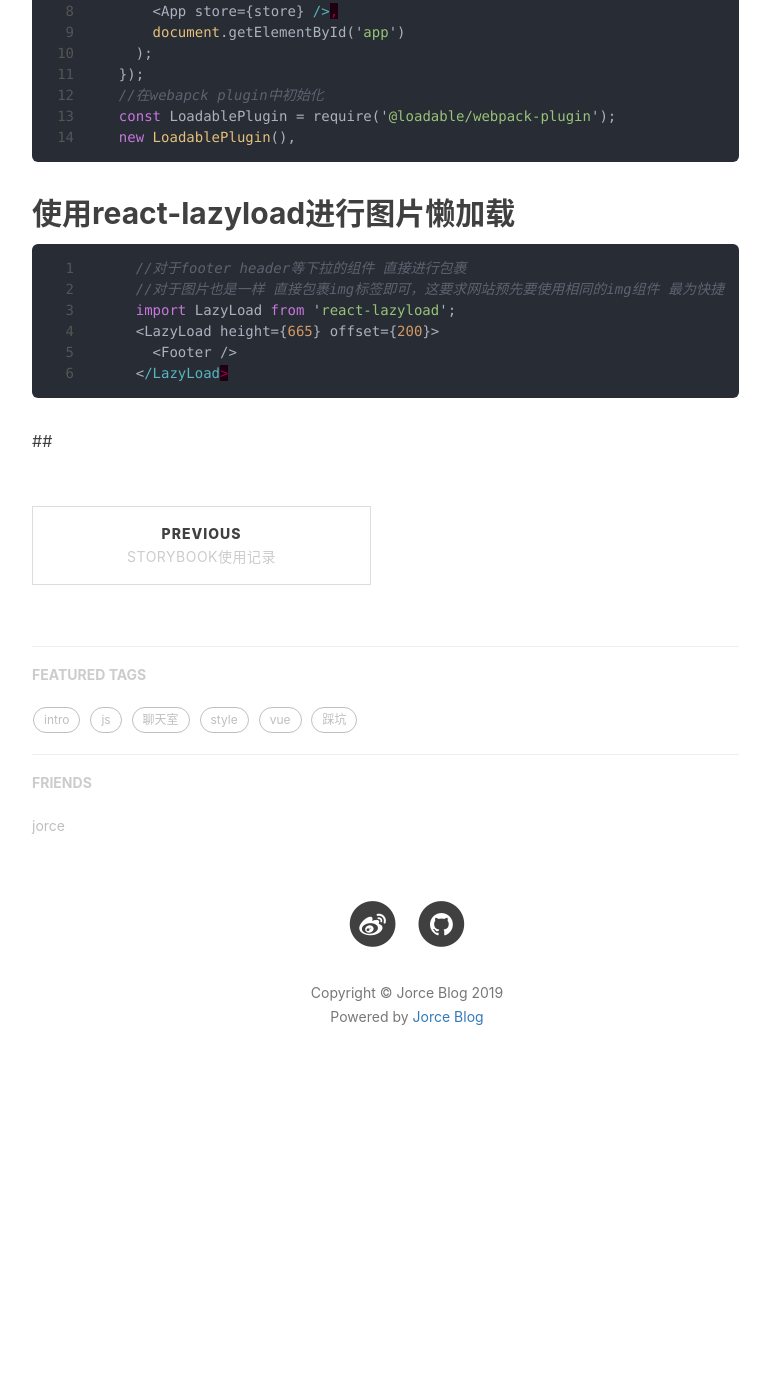
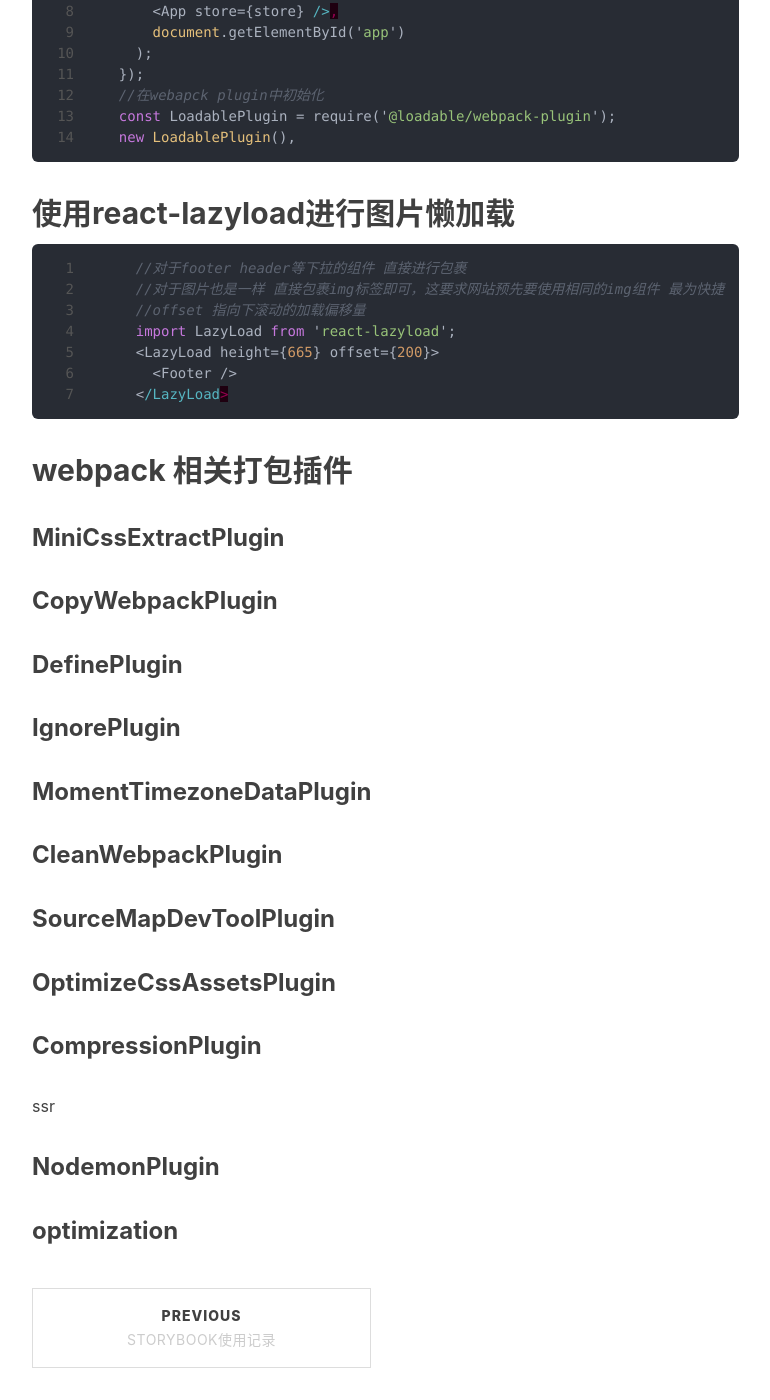
Before and after one commit to Jorce-Li/Jorce-Li.github.io, a Jekyll site: the page built from _posts/2019-9-23-make website faster.md, in a window 1280 px wide and 1400 px high, scrolled down 1605 px. Shown: the whole window, without its empty margins (233-1003 px from the left). Built offline with Jekyll 4.4.1, drawn with Linux system fonts in a browser that asks for light colours; nearby versions of some CDN libraries; comment, search, counter and statistics services are not loaded; before the commit the page ends 2726 px from its top, so only the background shows below that.

Commit message:
update new post

````diff
--- a/_posts/2019-9-23-make website faster.md
+++ b/_posts/2019-9-23-make website faster.md
@@ -72,10 +72,26 @@ export const loadCss = (src, id) => {
 ```js
     //对于footer header等下拉的组件 直接进行包裹
     //对于图片也是一样 直接包裹img标签即可，这要求网站预先要使用相同的img组件 最为快捷
+    //offset 指向下滚动的加载偏移量
     import LazyLoad from 'react-lazyload';
     <LazyLoad height={665} offset={200}>
       <Footer />
     </LazyLoad>
 ```
 
-##
+## webpack 相关打包插件
+
+### MiniCssExtractPlugin
+### CopyWebpackPlugin
+### DefinePlugin
+### IgnorePlugin
+### MomentTimezoneDataPlugin
+### CleanWebpackPlugin
+### SourceMapDevToolPlugin
+### OptimizeCssAssetsPlugin
+### CompressionPlugin
+ssr
+### NodemonPlugin
+
+
+### optimization
````
